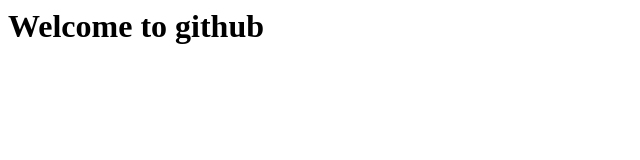
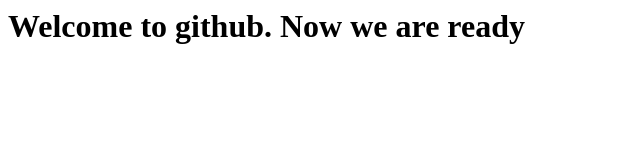
Before and after one commit to CrazzyOnz/firstgitrepo, a plain HTML site: page index.html in a window 1280 px wide. Shown: the whole page, without its empty margins (0-640 px from the left). Drawn offline with Linux system fonts and the light colour scheme.

Commit message:
second change

```diff
--- a/index.html
+++ b/index.html
@@ -1,3 +1,3 @@
 <html>
-    <h1> Welcome to github</h1>
+    <h1> Welcome to github. Now we are ready</h1>
 </html?
```
